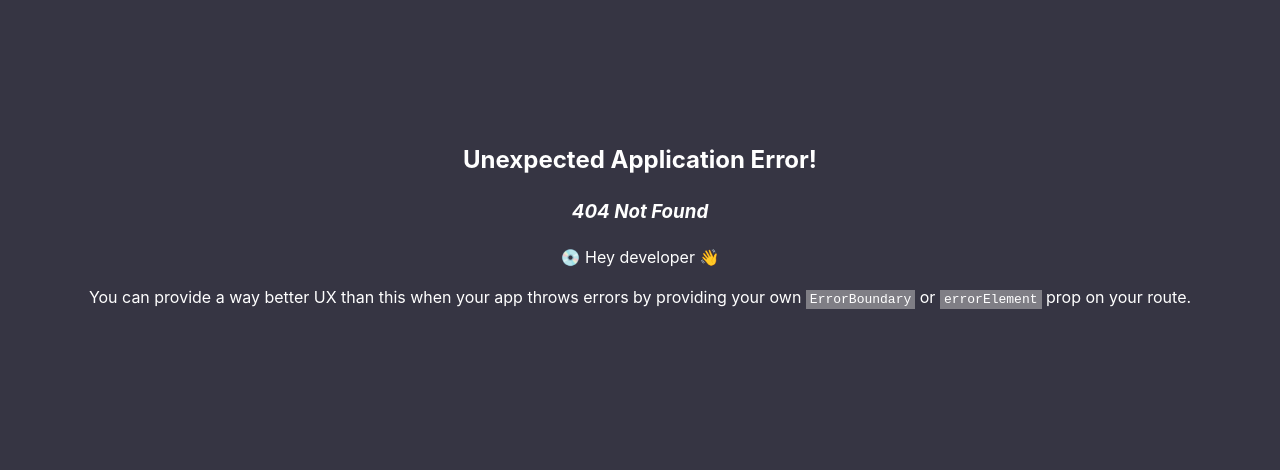
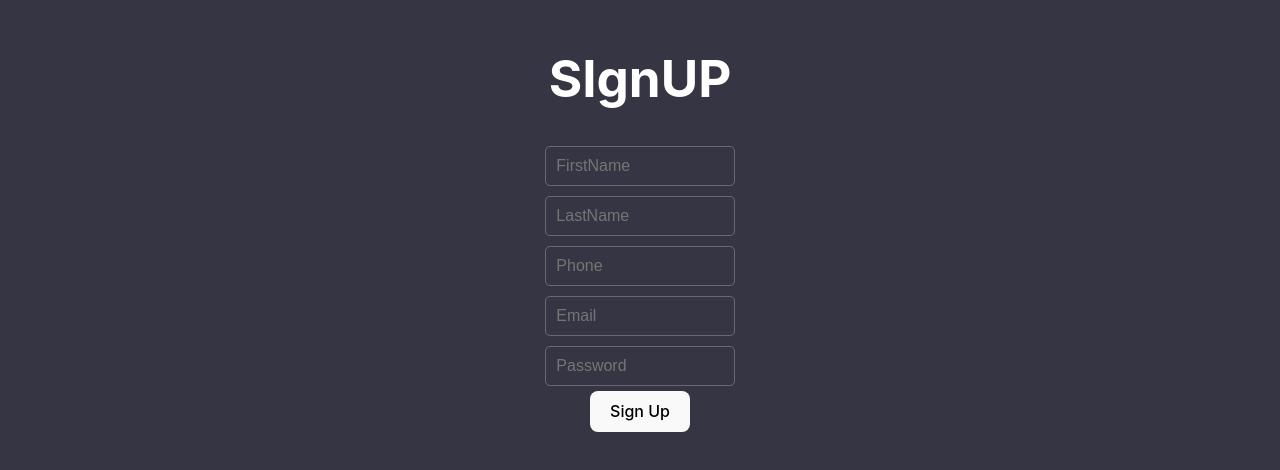
Before and after one commit to Turkiano/Budget-App-Frontend, a React (Vite) app: page /SignUp in a window 1280 px wide. Before the commit this address had no page. Shown: the part 176-646 px from the top of the page. Built offline with nearby package versions, Linux system fonts and the light colour scheme.

Commit message:
frontend connecting to the backend (abdulmalik's approach) + SignUp page

```diff
--- /dev/null
+++ b/src/Components/Login.tsx
@@ -0,0 +1,61 @@
+import { ChangeEvent, useState } from 'react';
+import { Link, useNavigate } from 'react-router-dom';
+
+export function Login() {
+    const navigate = useNavigate();
+
+  const [emailPass, setEmailpass] = useState({
+    email: '',
+    password: '',
+  });
+
+  const handelChange = (e: ChangeEvent<HTMLInputElement>) => {
+    const value = e.target.value;
+
+    if (e.target.placeholder === 'Email') {
+      setEmailpass({ ...emailPass, email: value });
+    } else {
+      setEmailpass({ ...emailPass, password: value });
+    }
+  };
+
+  const login = async () => { //onSubmit function
+    const rawResponse = await fetch(
+      'http://localhost:5125/api/v1/users/login', //backend ( login endpoint)
+      {
+        method: 'POST',
+        headers: {
+          'Content-Type': 'application/json',
+        },
+        body: JSON.stringify({
+          email: emailPass.email,
+          password: emailPass.password,
+        }),
+      },
+    );
+
+    const content = await rawResponse.text(); // Fallback to text if it's not JSON
+
+    console.log('Response Data:', content);
+
+    navigate('/')
+
+
+  };
+
+  return (
+    <>
+      <h1>login</h1>
+
+      <div>
+        <input onChange={handelChange} placeholder="Email" type="email" />
+      </div>
+      <div>
+        <input onChange={handelChange} placeholder="Password" type="password" />
+      </div>
+
+      <button onClick={login}>Login</button>
+      <p>If you dont have an accout <Link to="/SignUp">Click here</Link> </p>
+    </>
+  );
+}
--- /dev/null
+++ b/src/Components/SignUp.tsx
@@ -0,0 +1,95 @@
+import { ChangeEvent, useState } from 'react';
+import { useNavigate } from 'react-router-dom';
+
+export function SignUP() {
+    const navigate = useNavigate();
+  const [emailPass, setEmailpass] = useState({
+    firstName: '',
+    lastName: '',
+    phone: '',
+    email: '',
+    password: '',
+  });
+
+  const handelChange = (e: ChangeEvent<HTMLInputElement>) => {
+    const { name, value } = e.target;
+
+    setEmailpass((prevState) => ({
+      ...prevState,
+      [name]: value, // Dynamically updates the correct field
+    }));
+    console.log(' state: ', emailPass);
+  };
+
+  const SignUP = async () => {
+    //onSubmit function
+    const rawResponse = await fetch(
+      'http://localhost:5125/api/v1/users/signup', //backend ( login endpoint)
+      {
+        method: 'POST',
+        headers: {
+          'Content-Type': 'application/json',
+        },
+        body: JSON.stringify({
+          firstName: emailPass.firstName,
+          lastName: emailPass.lastName,
+          phone: emailPass.phone,
+
+          email: emailPass.email,
+          password: emailPass.password,
+        }),
+      },
+    );
+    const content = await rawResponse.text(); // Fallback to text if it's not JSON
+
+    console.log('Response Data:', content);
+    navigate('/')
+  };
+
+  return (
+    <>
+      <h1>SIgnUP</h1>
+      <div>
+        <input
+          name="firstName"
+          onChange={handelChange}
+          placeholder="FirstName"
+          type="text"
+        />
+      </div>
+      <div>
+        <input
+          name="lastName"
+          onChange={handelChange}
+          placeholder="LastName"
+          type="text"
+        />
+      </div>
+      <div>
+        <input
+          name="phone"
+          onChange={handelChange}
+          placeholder="Phone"
+          type="text"
+        />
+      </div>
+      <div>
+        <input
+          name="email"
+          onChange={handelChange}
+          placeholder="Email"
+          type="email"
+        />
+      </div>
+      <div>
+        <input
+          name="password"
+          onChange={handelChange}
+          placeholder="Password"
+          type="password"
+        />
+      </div>
+      <button onClick={SignUP}>Sign Up</button>
+    </>
+  );
+}
```
Also changed, not shown: src/Components/Router.tsx (+12 -1 lines).
